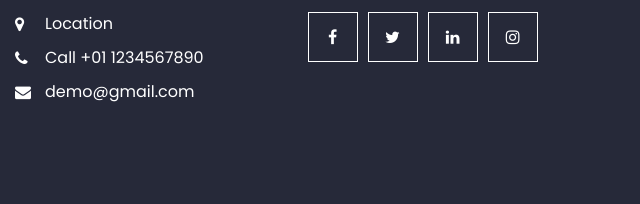
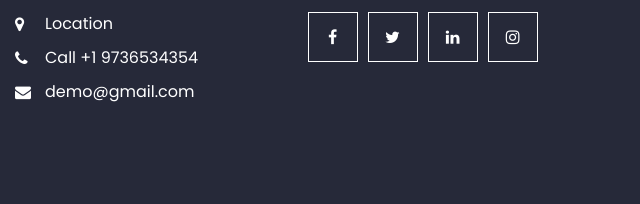
Before and after one commit to Mbeh2023/website-consulting, a plain HTML site: page index.html in a window 1280 px wide. Shown: the part 4794-4998 px from the top of the page, 640-1280 px from the left. Drawn offline with Linux system fonts and the light colour scheme.

Commit message:
dev branch

```diff
--- a/index.html
+++ b/index.html
@@ -548,7 +548,7 @@
             <a href="">
               <i class="fa fa-phone" aria-hidden="true"></i>
               <span>
-                Call +01 1234567890
+                Call +1 9736534354
               </span>
             </a>
             <a href="">
```
